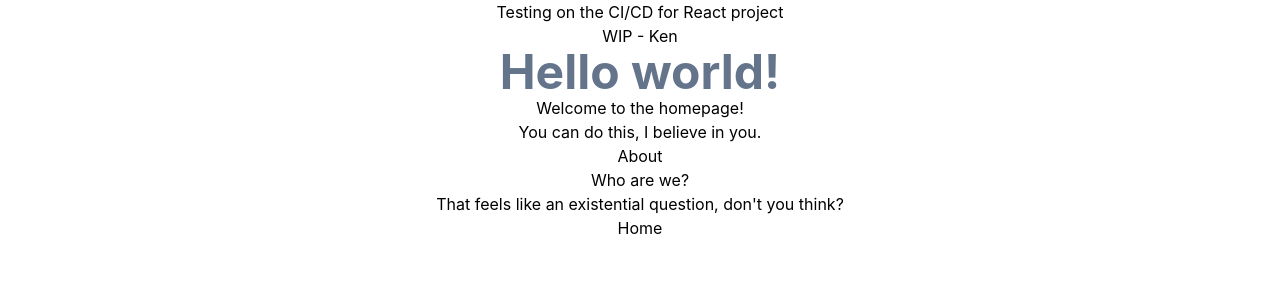
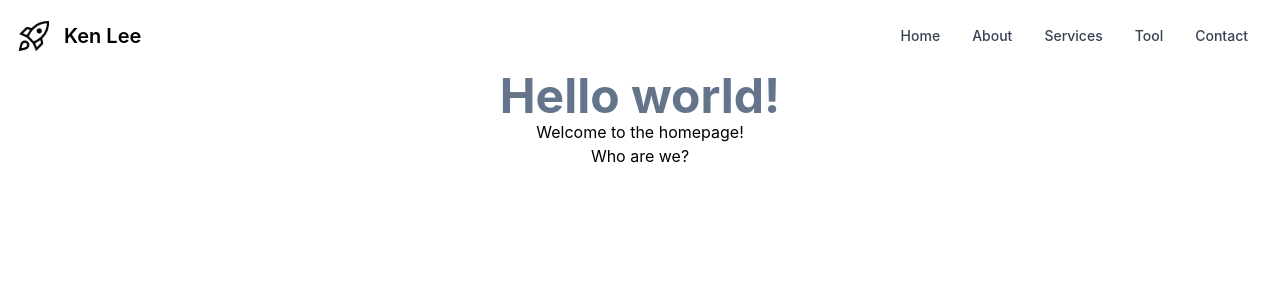
Before and after one commit to ken-lyk/ken-lyk.github.io, a React (Create React App) app: page / in a window 1280 px wide. Shown: the top 300 px of the page. Built offline with nearby package versions, Linux system fonts and the light colour scheme.

Commit message:
ui update

```diff
--- a/src/About.js
+++ /dev/null
@@ -1,20 +0,0 @@
-import React, { Component } from 'react'
-
-export default class About extends Component {
-    render() {
-        return (
-            <>
-                <main>
-                    <h2>Who are we?</h2>
-                    <p>
-                        That feels like an existential question, don't you
-                        think?
-                    </p>
-                </main>
-                <nav>
-                    <a href='/'>Home</a>
-                </nav>
-            </>
-        )
-    }
-}
--- a/src/App.js
+++ b/src/App.js
@@ -1,18 +1,14 @@
 import './App.css';
 import React, { Component } from 'react'
-import Home from './Home';
-import About from './About';
+import Home from './Pages/Home';
+import About from './Pages/About';
+import NavigationBar from './NavigationBar';
 
 export default class App extends Component {
     render() {
       return (
         <div className="App">
-          <h1>
-            Testing on the CI/CD for React project
-            <br/>
-            WIP - Ken
-          </h1>
-
+          <NavigationBar />
           <h1 className="text-5xl font-bold text-slate-500">
           Hello world!
         </h1>
--- a/src/Home.js
+++ /dev/null
@@ -1,17 +0,0 @@
-import React, { Component } from 'react'
-
-export default class Home extends Component {
-    render() {
-        return (
-            <>
-                <main>
-                    <h2>Welcome to the homepage!</h2>
-                    <p>You can do this, I believe in you.</p>
-                </main>
-                <nav>
-                    <a href="/about">About</a>
-                </nav>
-            </>
-        )
-    }
-}
--- /dev/null
+++ b/src/NavigationBar.js
@@ -0,0 +1,52 @@
+import React, { Component } from 'react'
+
+const NavigationBarType = {
+    Home: 'Home',
+    About: 'About',
+    Services: 'Services',
+    Tool: 'Tool',
+    Contact: 'Contact'
+};
+
+export default class NavigationBar extends Component {
+    render() {
+        return (
+            <nav class="bg-white border-gray-200 px-2 sm:px-4 py-2.5 rounded dark:bg-gray-900">
+                <div class="container flex flex-wrap justify-between items-center mx-auto">
+                    <a href="https://ken-lyk.github.io/" class="flex items-center">
+                        <img src={require('./Resources/rocket_launch.png')} class="mr-3 h-6 sm:h-9" alt="Logo" />
+                        <span class="self-center text-xl font-semibold whitespace-nowrap dark:text-white">Ken Lee</span>
+                    </a>
+                    <button data-collapse-toggle="navbar-default" type="button" class="inline-flex items-center p-2 ml-3 text-sm text-gray-500 rounded-lg md:hidden hover:bg-gray-100 focus:outline-none focus:ring-2 focus:ring-gray-200 dark:text-gray-400 dark:hover:bg-gray-700 dark:focus:ring-gray-600" aria-controls="navbar-default" aria-expanded="false">
+                        <span class="sr-only">Open main menu</span>
+                        <svg class="w-6 h-6" aria-hidden="true" fill="currentColor" viewBox="0 0 20 20" xmlns="http://www.w3.org/2000/svg"><path fill-rule="evenodd" d="M3 5a1 1 0 011-1h12a1 1 0 110 2H4a1 1 0 01-1-1zM3 10a1 1 0 011-1h12a1 1 0 110 2H4a1 1 0 01-1-1zM3 15a1 1 0 011-1h12a1 1 0 110 2H4a1 1 0 01-1-1z" clip-rule="evenodd"></path></svg>
+                    </button>
+                    {this.renderList()}
+                </div>
+            </nav>
+        )
+    }
+
+    renderList() {
+        var list = [NavigationBarType.Home,
+        NavigationBarType.About,
+        NavigationBarType.Services,
+        NavigationBarType.Tool,
+        NavigationBarType.Contact]
+
+        var listItem = list.map(element => {
+            return this.renderListItem(element)
+        });
+        return <div class="hidden w-full md:block md:w-auto" id="navbar-default">
+            <ul class="flex flex-col p-4 mt-4 bg-gray-50 rounded-lg border border-gray-100 md:flex-row md:space-x-8 md:mt-0 md:text-sm md:font-medium md:border-0 md:bg-white dark:bg-gray-800 md:dark:bg-gray-900 dark:border-gray-700">
+                {listItem}
+            </ul>
+        </div>
+    }
+
+    renderListItem(title) {
+        return <li>
+            <a href="#" class="block py-2 pr-4 pl-3 text-gray-700 rounded hover:bg-gray-100 md:hover:bg-transparent md:border-0 md:hover:text-blue-700 md:p-0 dark:text-gray-400 md:dark:hover:text-white dark:hover:bg-gray-700 dark:hover:text-white md:dark:hover:bg-transparent">{title}</a>
+        </li>
+    }
+}
--- /dev/null
+++ b/src/Pages/About.js
@@ -0,0 +1,9 @@
+import React, { Component } from 'react'
+
+export default class About extends Component {
+    render() {
+        return (
+            <h2>Who are we?</h2>
+        )
+    }
+}
--- /dev/null
+++ b/src/Pages/Home.js
@@ -0,0 +1,11 @@
+import React, { Component } from 'react'
+
+export default class Home extends Component {
+    render() {
+        return (
+            <>
+                <h2>Welcome to the homepage!</h2>
+            </>
+        )
+    }
+}
```
Also changed, not shown: src/Resources/rocket_launch.png (added).
